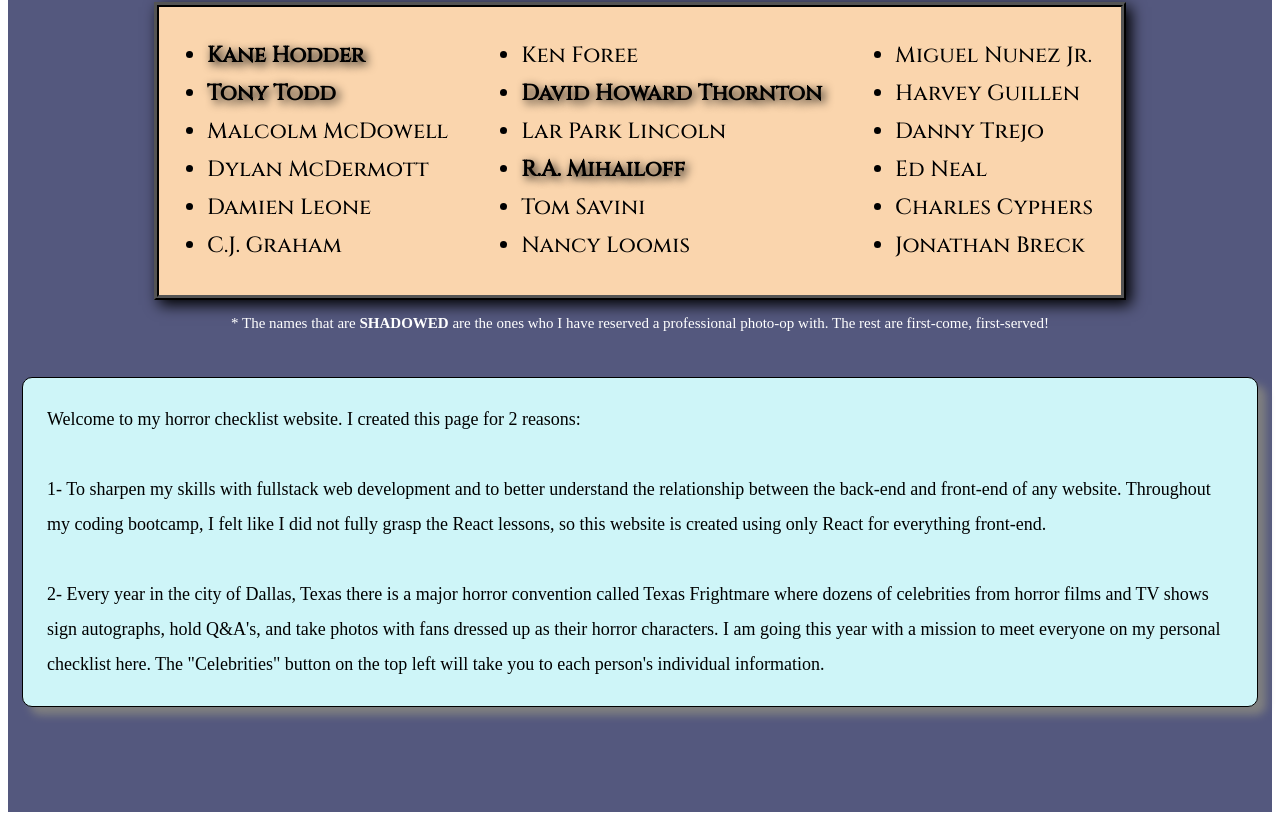
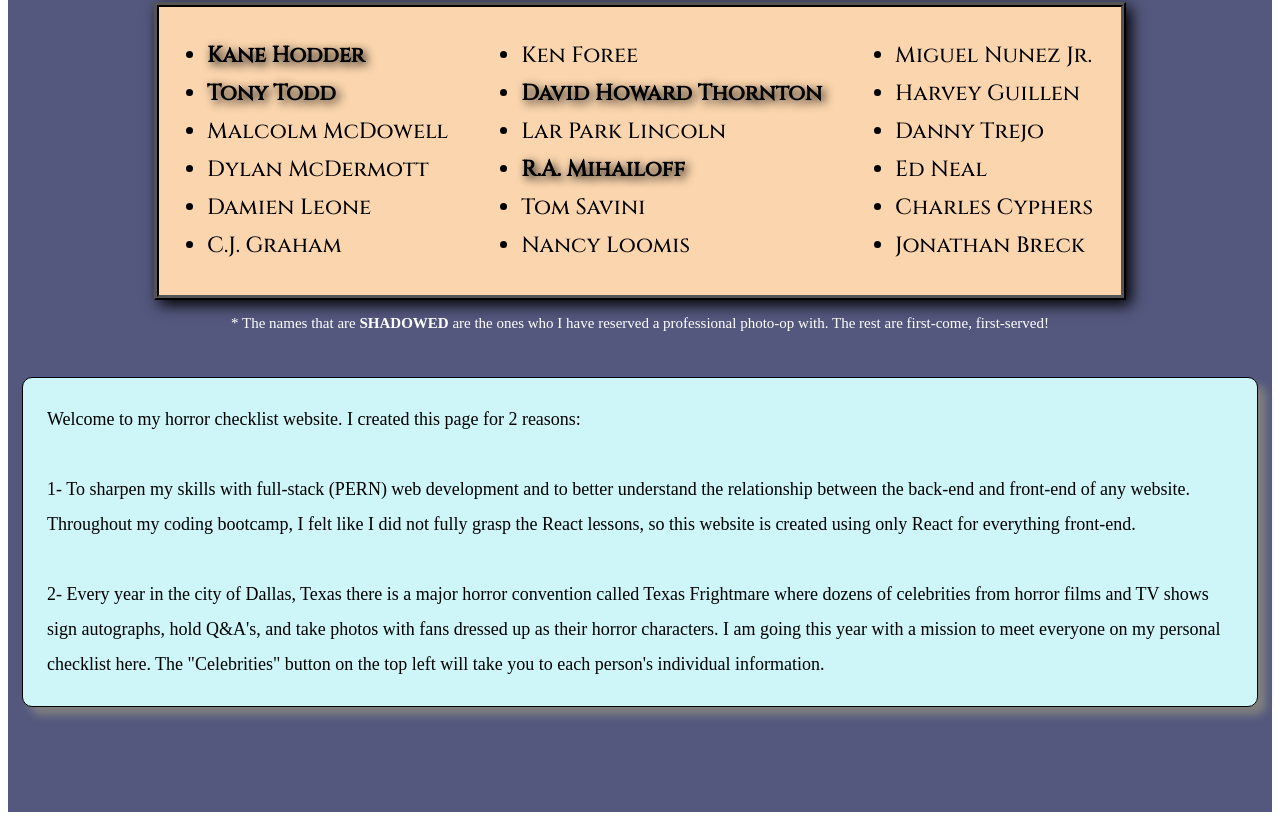
Before and after one commit to BrianTheLion328/TexasFrightmare, a React (Create React App) app: page / in a window 1280 px wide. Shown: the part 1172-1993 px from the top of the page. Built offline with nearby package versions, Linux system fonts and the light colour scheme.

Commit message:
edited welcome page

```diff
--- a/src/components/Welcome.js
+++ b/src/components/Welcome.js
@@ -50,7 +50,7 @@ export default function Welcome() {
         reasons:
         <br></br>
         <br></br>
-        1- To sharpen my skills with fullstack web development and to better
+        1- To sharpen my skills with full-stack (PERN) web development and to better
         understand the relationship between the back-end and front-end of any
         website. Throughout my coding bootcamp, I felt like I did not fully
         grasp the React lessons, so this website is created using only React for
```
